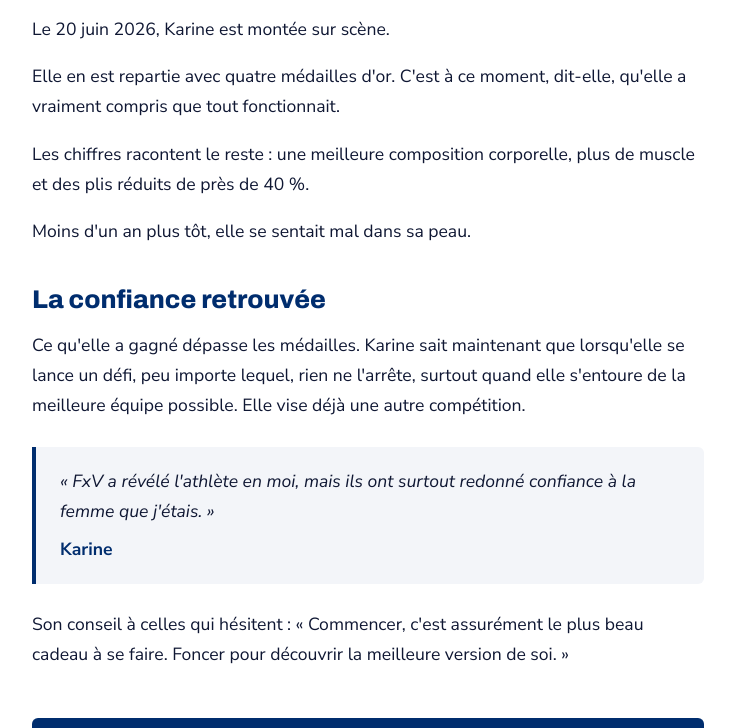
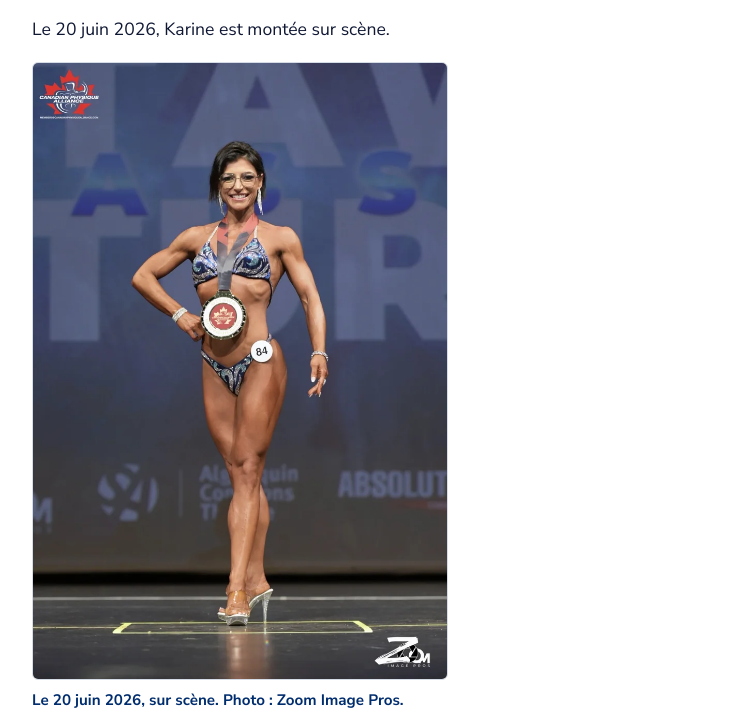
Before and after one commit to Mathfxv/site-fxv, a plain HTML site: page resultats/karine.html in a window 1280 px wide. Shown: the part 2707-3435 px from the top of the page, without its empty margins (272-1007 px from the left). Drawn offline with Linux system fonts and the light colour scheme.

Commit message:
Ajout de la photo de scène de Karine
Co-Authored-By: Claude Opus 5.5 <noreply@anthropic.com>
Claude-Session: https://claude.ai/code/session_01HoE6ebSUCEcokdxXUpehfQ

```diff
--- a/resultats/karine.html
+++ b/resultats/karine.html
@@ -145,6 +145,7 @@
 <p>Sa première année de préparation s'est très bien déroulée; tout était nouveau. Le plus difficile, selon elle, a été d'écouter son corps et ses limites, et d'accepter de ne voir les résultats qu'à la toute fin.</p>
 <h2>Quatre médailles d'or</h2>
 <p>Le 20 juin 2026, Karine est montée sur scène.</p>
+<figure style="margin:0;display:grid;gap:.5rem"><img src="/img/resultats/karine-scene.webp" alt="Karine sur scène le 20 juin 2026, une médaille d'or au cou" width="800" height="1189" loading="lazy" style="max-width:26rem;width:100%"><figcaption style="font-weight:700;font-size:.95rem;color:var(--navy)">Le 20 juin 2026, sur scène. Photo : Zoom Image Pros.</figcaption></figure>
 <p>Elle en est repartie avec quatre médailles d'or. C'est à ce moment, dit-elle, qu'elle a vraiment compris que tout fonctionnait.</p>
 <p>Les chiffres racontent le reste : une meilleure composition corporelle, plus de muscle et des plis réduits de près de 40 %.</p>
 <p>Moins d'un an plus tôt, elle se sentait mal dans sa peau.</p>
```
Also changed, not shown: img/resultats/karine-scene.webp (added).
